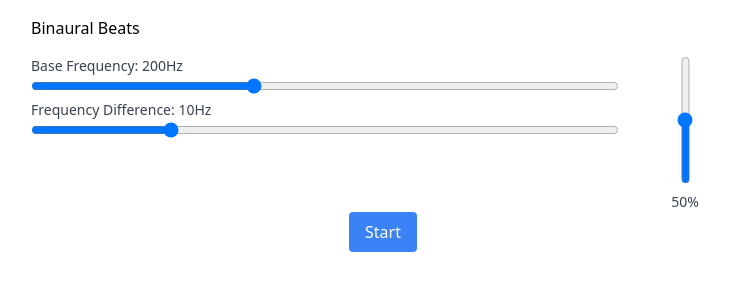
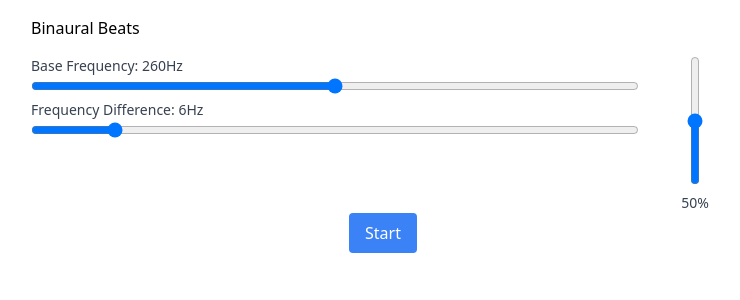
Before and after one commit to Britnell/binaural-beats, a Vue app: page / in a window 1280 px wide. Shown: the top 300 px of the page, without its empty margins (257-997 px from the left). Built offline with nearby package versions, Linux system fonts and the light colour scheme.

Commit message:
cleanu styles, default freq

```diff
--- a/src/components/BinauralWave.vue
+++ b/src/components/BinauralWave.vue
@@ -8,8 +8,8 @@ const oscillatorRight = ref<OscillatorNode | null>(null);
 const gainNode = ref<GainNode | null>(null);
 const isPlaying = ref(false);
 
-const baseFrequency = ref(200);
-const frequencyDiff = ref(10);
+const baseFrequency = ref(260);
+const frequencyDiff = ref(6);
 const volume = ref(0.5);
 
 const initAudio = () => {
@@ -103,7 +103,7 @@ onUnmounted(() => {
 </script>
 
 <template>
-  <div class="controls grid grid-cols-[1fr_100px] gap-4">
+  <div class="controls grid grid-cols-[1fr_80px] gap-4">
     <div class="freq">
       <div class=" ">
         <label class="block text-sm font-medium text-gray-700"
--- a/src/components/VolumeControl.vue
+++ b/src/components/VolumeControl.vue
@@ -1,6 +1,4 @@
 <script setup lang="ts">
-import { Ref, toRefs } from "vue";
-
 defineProps<{
   volume: number;
 }>();
@@ -21,8 +19,8 @@ const emit = defineEmits(["update:volume"]);
       min="0"
       max="1"
       step="0.01"
-      class="h-32 appearance-none bg-gray-200 rounded-lg cursor-pointer"
-      style="writing-mode: bt-lr; -webkit-appearance: slider-vertical"
+      class=" "
+      style="writing-mode: vertical-lr; direction: rtl"
     />
     <div class="text-sm font-medium text-gray-700">
       {{ Math.round(volume * 100) }}%
```
